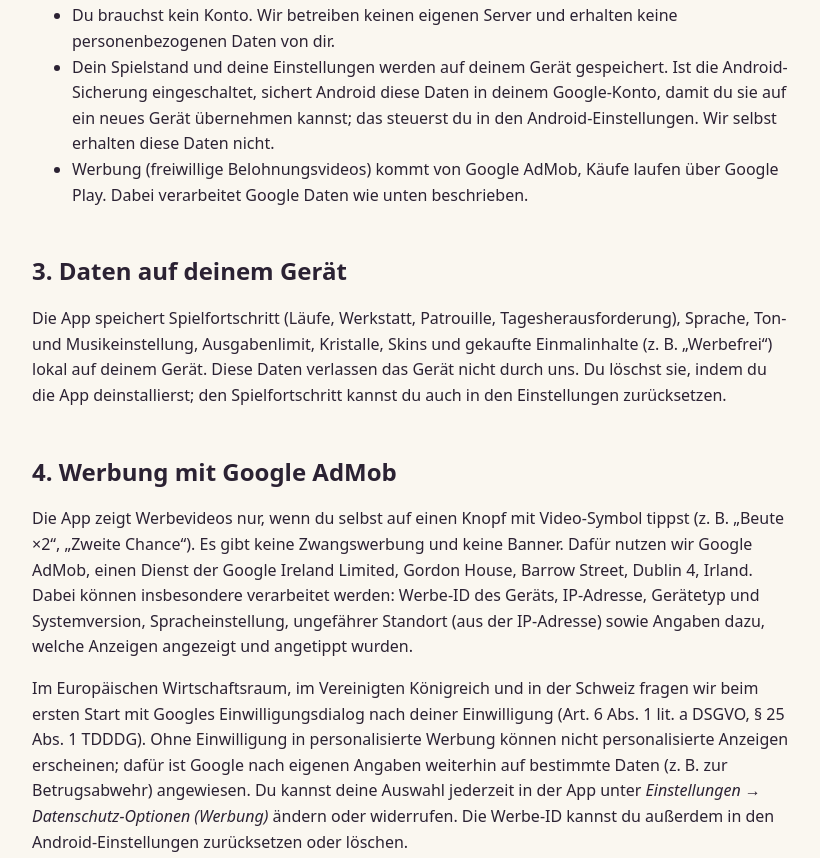
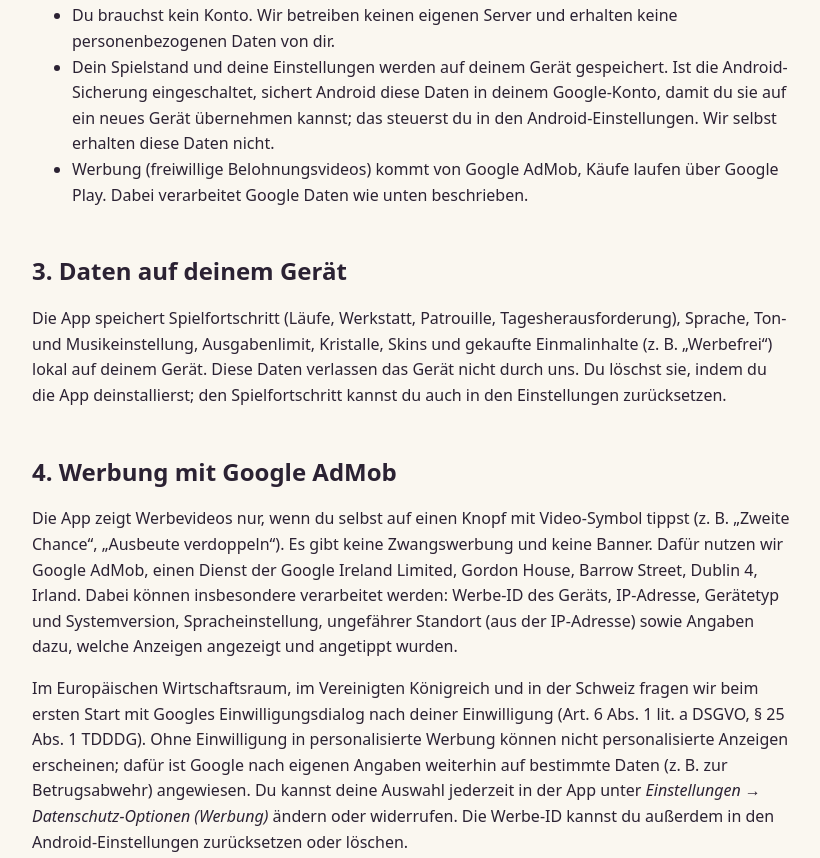
Before and after one commit to mgraffenberger74/mgraffenberger74.github.io, a plain HTML site: page aegisprotocol/datenschutz.html in a window 1280 px wide. Shown: the part 376-1234 px from the top of the page, without its empty margins (228-1048 px from the left). Drawn offline with Linux system fonts and the light colour scheme.

Commit message:
Aegis Protocol Datenschutz: Beispiele der Videoknöpfe aktualisiert
Co-Authored-By: Claude Opus 5.5 <noreply@anthropic.com>

```diff
--- a/aegisprotocol/datenschutz.html
+++ b/aegisprotocol/datenschutz.html
@@ -16,7 +16,7 @@
 <p>Die App speichert Spielfortschritt (Läufe, Werkstatt, Patrouille, Tagesherausforderung), Sprache, Ton- und Musikeinstellung, Ausgabenlimit, Kristalle, Skins und gekaufte Einmalinhalte (z.&nbsp;B. „Werbefrei“) lokal auf deinem Gerät. Diese Daten verlassen das Gerät nicht durch uns. Du löschst sie, indem du die App deinstallierst; den Spielfortschritt kannst du auch in den Einstellungen zurücksetzen.</p>
 
 <h2>4. Werbung mit Google AdMob</h2>
-<p>Die App zeigt Werbevideos nur, wenn du selbst auf einen Knopf mit Video-Symbol tippst (z.&nbsp;B. „Beute ×2“, „Zweite Chance“). Es gibt keine Zwangswerbung und keine Banner. Dafür nutzen wir Google AdMob, einen Dienst der Google Ireland Limited, Gordon House, Barrow Street, Dublin 4, Irland. Dabei können insbesondere verarbeitet werden: Werbe-ID des Geräts, IP-Adresse, Gerätetyp und Systemversion, Spracheinstellung, ungefährer Standort (aus der IP-Adresse) sowie Angaben dazu, welche Anzeigen angezeigt und angetippt wurden.</p>
+<p>Die App zeigt Werbevideos nur, wenn du selbst auf einen Knopf mit Video-Symbol tippst (z.&nbsp;B. „Zweite Chance“, „Ausbeute verdoppeln“). Es gibt keine Zwangswerbung und keine Banner. Dafür nutzen wir Google AdMob, einen Dienst der Google Ireland Limited, Gordon House, Barrow Street, Dublin 4, Irland. Dabei können insbesondere verarbeitet werden: Werbe-ID des Geräts, IP-Adresse, Gerätetyp und Systemversion, Spracheinstellung, ungefährer Standort (aus der IP-Adresse) sowie Angaben dazu, welche Anzeigen angezeigt und angetippt wurden.</p>
 <p>Im Europäischen Wirtschaftsraum, im Vereinigten Königreich und in der Schweiz fragen wir beim ersten Start mit Googles Einwilligungsdialog nach deiner Einwilligung (Art. 6 Abs. 1 lit. a DSGVO, § 25 Abs. 1 TDDDG). Ohne Einwilligung in personalisierte Werbung können nicht personalisierte Anzeigen erscheinen; dafür ist Google nach eigenen Angaben weiterhin auf bestimmte Daten (z.&nbsp;B. zur Betrugsabwehr) angewiesen. Du kannst deine Auswahl jederzeit in der App unter <em>Einstellungen → Datenschutz-Optionen (Werbung)</em> ändern oder widerrufen. Die Werbe-ID kannst du außerdem in den Android-Einstellungen zurücksetzen oder löschen.</p>
 <p>Google kann Daten auch in Länder außerhalb der EU (z.&nbsp;B. die USA) übermitteln; Google stützt sich dabei auf das EU-US Data Privacy Framework bzw. Standardvertragsklauseln. Mehr dazu: <a href="https://policies.google.com/privacy">Datenschutzerklärung von Google</a> und <a href="https://policies.google.com/technologies/partner-sites">Wie Google Daten aus Apps von Partnern verwendet</a>.</p>
 <p>Mit dem Einmalkauf „Werbefrei“ erhältst du alle Belohnungen ohne Video; es werden keine Videos mehr angezeigt.</p>
```
